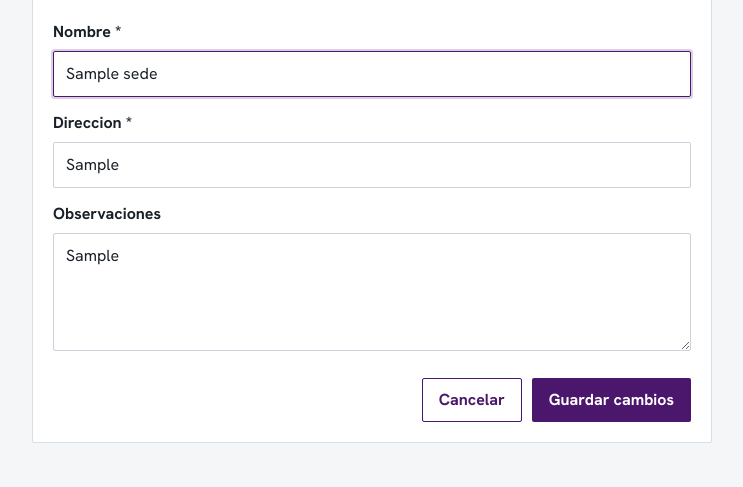
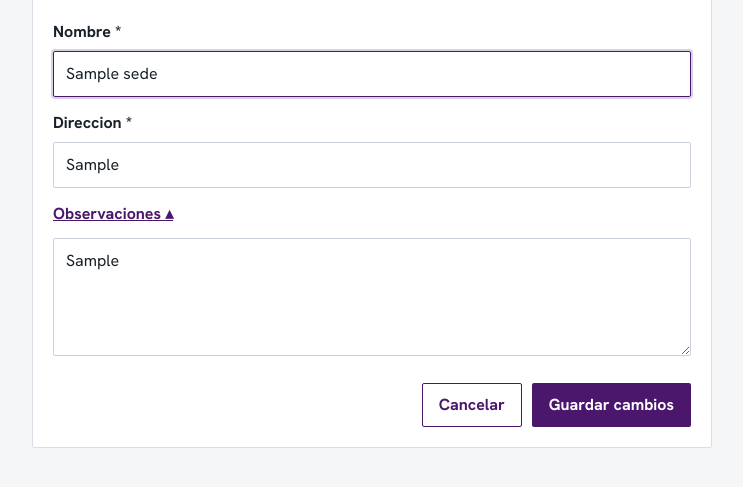
Before and after one commit to fasempertegui/Matchpoint-Taller, a Django app: page /sedes/1/editar/ in a window 1280 px wide. Shown: the part 164-651 px from the top of the page, without its empty margins (268-1011 px from the left). Run offline with Django 5.2, Linux system fonts and the light colour scheme; the visitor is signed in with stand-in values (Sample User, id 1); tables that the repository leaves empty hold one stand-in row (values such as "Sample post").

Commit message:
Se agregó un toggle para mostrar u ocultar el campo observaciones en todos los formularios

```diff
--- a/static/css/estilos.css
+++ b/static/css/estilos.css
@@ -430,6 +430,48 @@ tbody tr:last-child td {
     font-weight: 700;
 }
 
+.observaciones-opcionales {
+    margin-bottom: 14px;
+}
+
+.observaciones-opcionales summary {
+    width: fit-content;
+    list-style: none;
+    color: var(--primario);
+    font-weight: 700;
+    text-decoration: underline;
+    cursor: pointer;
+}
+
+.observaciones-opcionales summary::-webkit-details-marker {
+    display: none;
+}
+
+.observaciones-opcionales .observaciones-ocultar,
+.observaciones-opcionales[open] .observaciones-mostrar {
+    display: none;
+}
+
+.observaciones-opcionales[open] .observaciones-ocultar {
+    display: inline;
+}
+
+.observaciones-opcionales .grupo-campo {
+    margin: 12px 0 0;
+}
+
+.observaciones-opcionales .etiqueta-oculta {
+    position: absolute;
+    width: 1px;
+    height: 1px;
+    padding: 0;
+    margin: -1px;
+    overflow: hidden;
+    clip-path: inset(50%);
+    white-space: nowrap;
+    border: 0;
+}
+
 .campo-opcion {
     display: flex;
     align-items: center;
--- /dev/null
+++ b/templates/componentes/observaciones_opcionales.html
@@ -0,0 +1,17 @@
+<details class="observaciones-opcionales"{% if campo.value or campo.errors %} open{% endif %}>
+    <summary>
+        Observaciones
+        <span class="observaciones-mostrar" aria-hidden="true">▾</span>
+        <span class="observaciones-ocultar" aria-hidden="true">▴</span>
+    </summary>
+    <div class="grupo-campo">
+        <label class="etiqueta-oculta" for="{{ campo.id_for_label }}">{{ campo.label }}</label>
+        {{ campo }}
+        {% if campo.help_text %}
+            <small>{{ campo.help_text }}</small>
+        {% endif %}
+        {% for error in campo.errors %}
+            <p class="error-campo">{{ error }}</p>
+        {% endfor %}
+    </div>
+</details>
--- a/templates/instalaciones/cancha_formulario.html
+++ b/templates/instalaciones/cancha_formulario.html
@@ -18,6 +18,9 @@
         {% endif %}
 
         {% for campo in formulario %}
+            {% if campo.name == "observaciones" %}
+                {% include "componentes/observaciones_opcionales.html" with campo=campo %}
+            {% else %}
                 <div class="grupo-campo">
                     <label for="{{ campo.id_for_label }}">
                         {{ campo.label }}
@@ -31,6 +34,7 @@
                         <p class="error-campo">{{ error }}</p>
                     {% endfor %}
                 </div>
+            {% endif %}
         {% endfor %}
 
         <div class="acciones-formulario">
--- a/templates/instalaciones/sede_formulario.html
+++ b/templates/instalaciones/sede_formulario.html
@@ -18,6 +18,9 @@
         {% endif %}
 
         {% for campo in formulario %}
+            {% if campo.name == "observaciones" %}
+                {% include "componentes/observaciones_opcionales.html" with campo=campo %}
+            {% else %}
                 <div class="grupo-campo">
                     <label for="{{ campo.id_for_label }}">
                         {{ campo.label }}
@@ -31,6 +34,7 @@
                         <p class="error-campo">{{ error }}</p>
                     {% endfor %}
                 </div>
+            {% endif %}
         {% endfor %}
 
         <div class="acciones-formulario">
--- a/templates/usuarios/usuario_formulario.html
+++ b/templates/usuarios/usuario_formulario.html
@@ -19,7 +19,9 @@
         {% endif %}
 
         {% for campo in formulario %}
-            {% if campo.name == "rol_profesor" %}
+            {% if campo.name == "observaciones" %}
+                {% include "componentes/observaciones_opcionales.html" with campo=campo %}
+            {% elif campo.name == "rol_profesor" %}
                 <fieldset class="grupo-roles">
                     <legend>Roles adicionales</legend>
                     <div class="grupo-campo">
```
Lines whose indentation alone changed are shown as unchanged.
